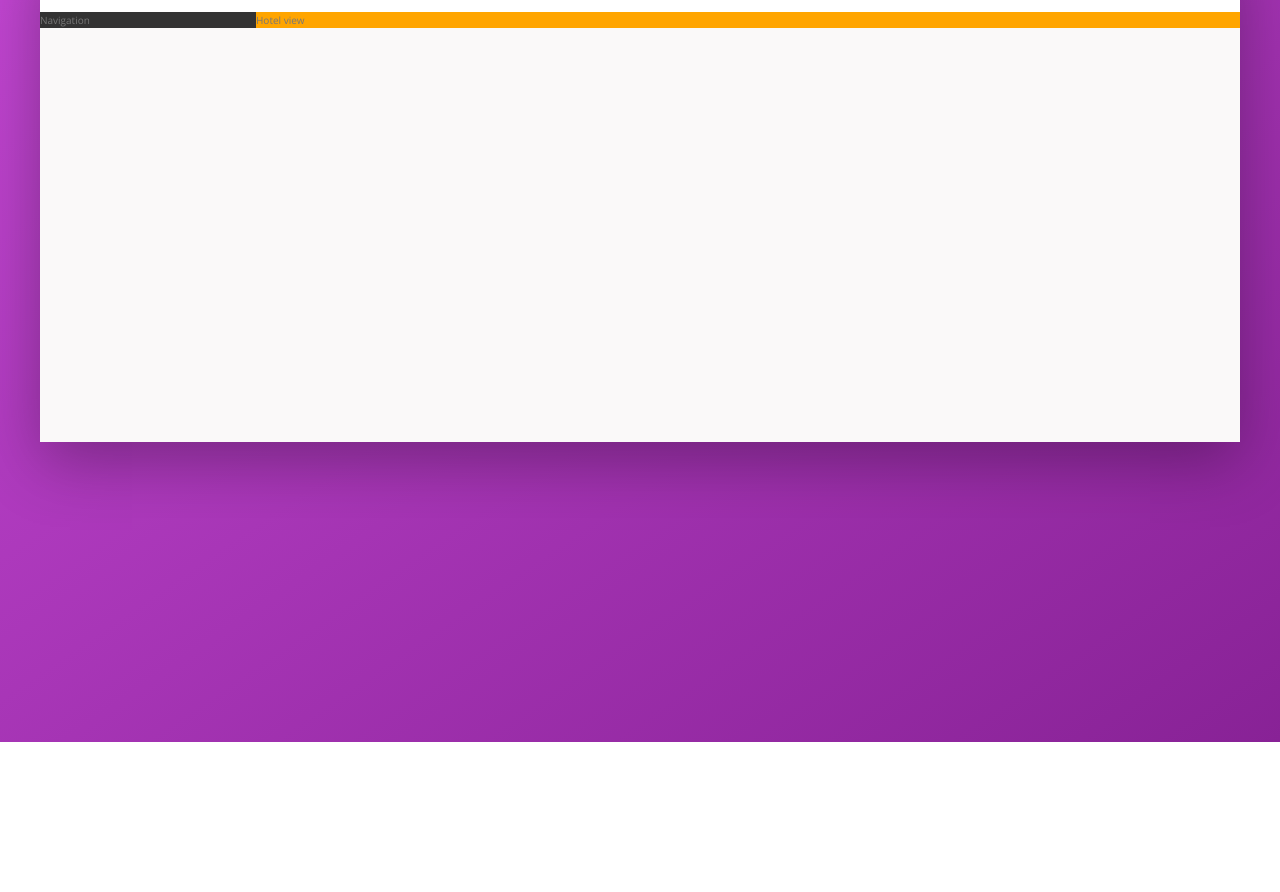
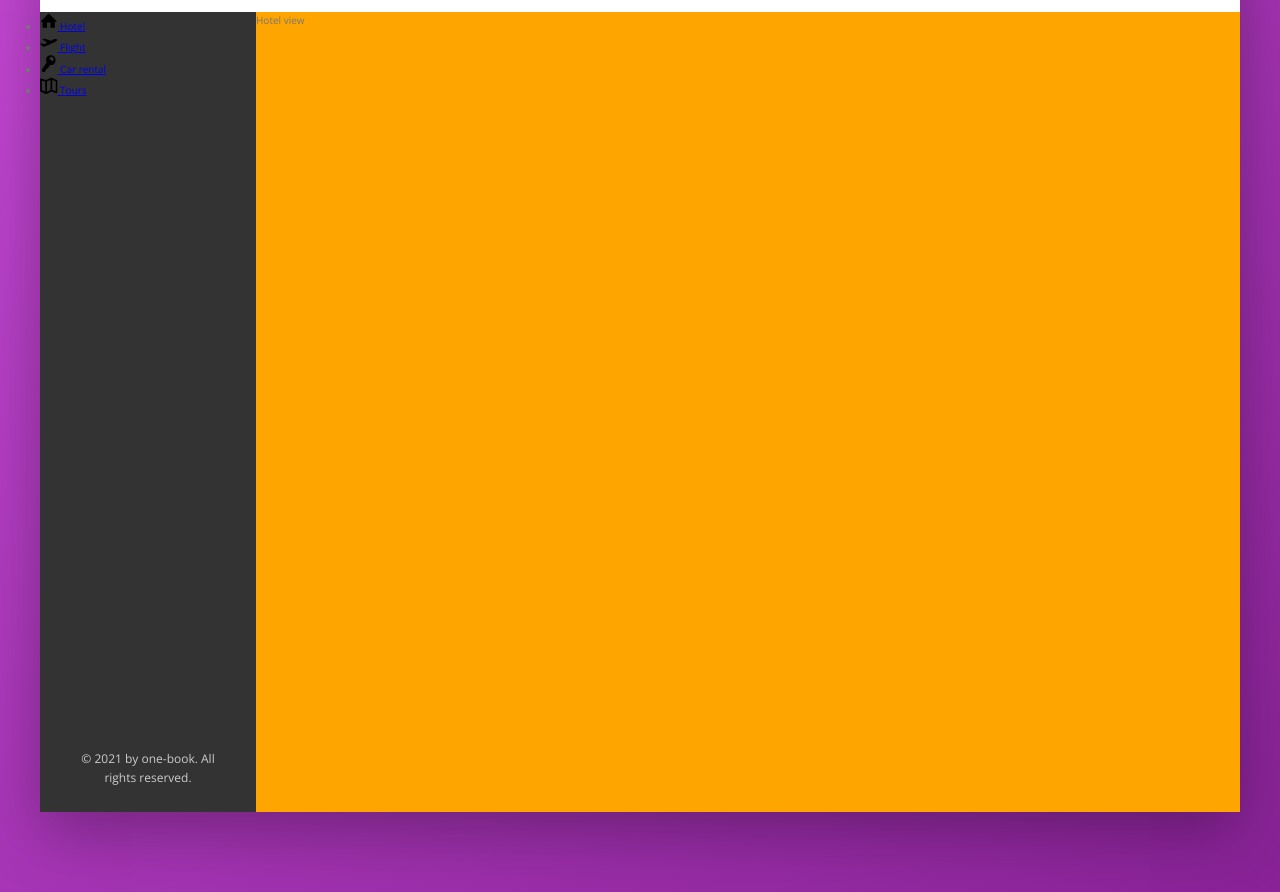
Before and after one commit to MareikeHeuer/flexbox-project-one-book, a website: page index.html in a window 1280 px wide. Shown: the part 138-1030 px from the top of the page. Before the commit the page ends 880 px from the top, so only its background shows below. Drawn offline with nearby package versions, Linux system fonts and the light colour scheme.

Commit message:
navigation layout

```diff
--- a/index.html
+++ b/index.html
@@ -53,8 +53,46 @@
           </div>
         </nav>
       </header>
+
       <div class="content">
-        <nav class="sidebar">Navigation</nav>
+        <nav class="sidebar">
+          <ul class="side-nav">
+            <li class="side-nav__item">
+              <a href="#" class="side-nav__link">
+                <svg class="side-nav__icon">
+                  <use xlink:href="img/sprite.svg#icon-home"></use>
+                </svg>
+                <span>Hotel</span>
+              </a>
+            </li>
+            <li class="side-nav__item">
+              <a href="#" class="side-nav__link">
+                <svg class="side-nav__icon">
+                  <use xlink:href="img/sprite.svg#icon-aircraft-take-off"></use>
+                </svg>
+                <span>Flight</span>
+              </a>
+            </li>
+            <li class="side-nav__item">
+              <a href="#" class="side-nav__link">
+                <svg class="side-nav__icon">
+                  <use xlink:href="img/sprite.svg#icon-key"></use>
+                </svg>
+                <span>Car rental</span>
+              </a>
+            </li>
+            <li class="side-nav__item">
+              <a href="#" class="side-nav__link">
+                <svg class="side-nav__icon">
+                  <use xlink:href="img/sprite.svg#icon-map"></use>
+                </svg>
+                <span>Tours</span>
+              </a>
+            </li>
+          </ul>
+          <div class="legal">&copy; 2021 by one-book. All rights reserved.</div>
+        </nav>
+
         <main class="hotel-view">Hotel view</main>
       </div>
     </div>
--- a/sass/_components.scss
+++ b/sass/_components.scss
@@ -124,3 +124,28 @@
   &__user-name {
   }
 }
+
+////////////////
+// SIDE NAVIGATION
+
+.side-nav {
+  &__item {
+  }
+
+  &__link {
+  }
+
+  &__icon {
+    width: 1.75rem;
+    height: 1.75rem;
+  }
+}
+
+////////////////
+// LEGAL TEXT
+.legal {
+  font-size: 1.2rem;
+  color: var(--color-grey-light-4);
+  text-align: center;
+  padding: 2.5rem;
+}
--- a/sass/_layout.scss
+++ b/sass/_layout.scss
@@ -28,10 +28,16 @@
   flex: 0 0 18%;
   // flex-grow, flex-shrink, flex-basis
   // no flex-grow if there's space, no flex-shink if there's not enoughs apace, always keep at 18%
+
+  display: flex;
+  flex-direction: column;
+  justify-content: space-between;
 }
 
 .hotel-view {
+  //test
   background-color: orange;
+  height: 80rem;
 
   flex: 1;
   // the element should grow as much as it can
```
Also changed, not shown: css/style.css.
